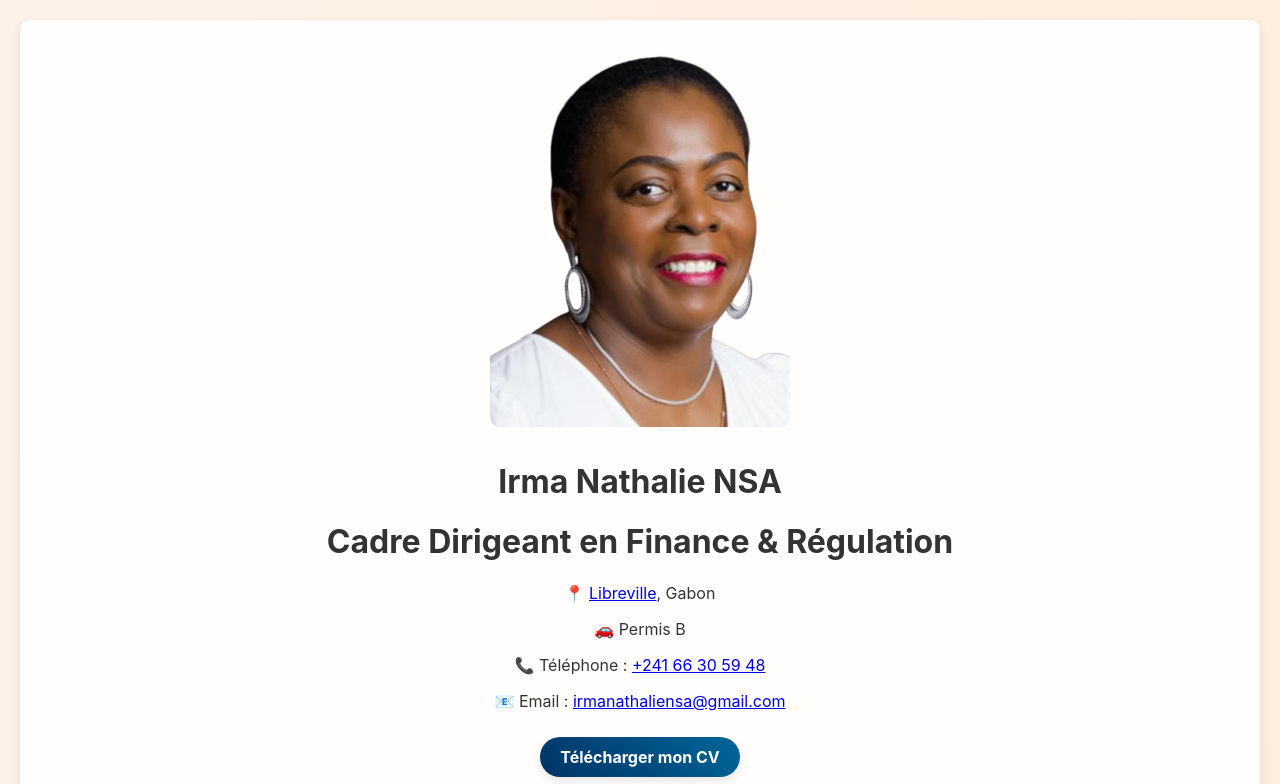
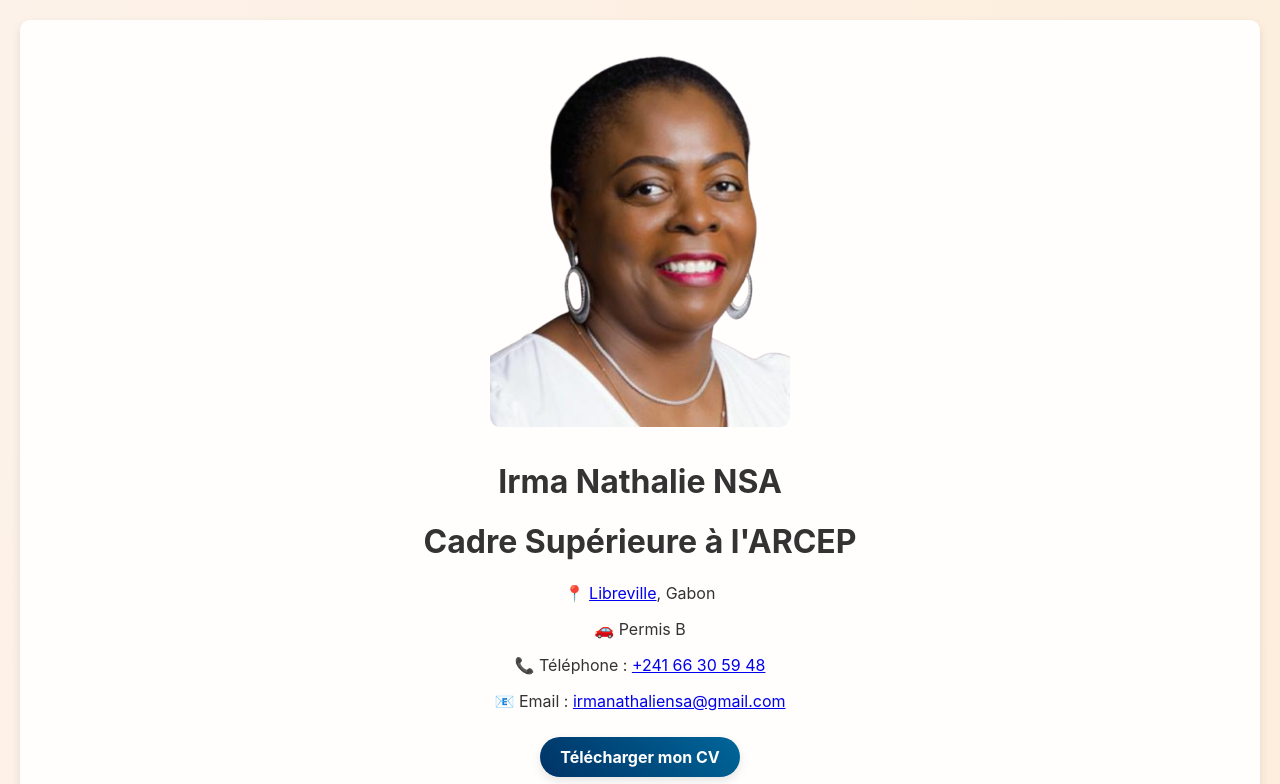
Before and after one commit to irmanathaliensa/irmanathaliensa, a plain HTML site: page 2-index-fr.html in a window 1280 px wide. Shown: the top 784 px of the page. Drawn offline with Linux system fonts and the light colour scheme.

Commit message:
Update 2-index-fr.html

```diff
--- a/2-index-fr.html
+++ b/2-index-fr.html
@@ -12,7 +12,7 @@
             <div class="profile">
                 <img src="./1-ma-photo.png" alt="Photo de profil" class="large-photo">
                 <h1 class="name">Irma Nathalie NSA</h1>
-                <h1 class="job-title">Cadre Dirigeant en Finance & Régulation</h1>
+                <h1 class="job-title">Cadre Supérieure à l'ARCEP</h1>
                 <p>📍 <a href="https://www.google.com/maps/place/Libreville" target="_blank">Libreville</a>, Gabon</p>
                 <p>🚗 <a>Permis B</a>
                     <p>📞 Téléphone : <a href="tel:+24166305948">+241 66 30 59 48</a></p>
```
